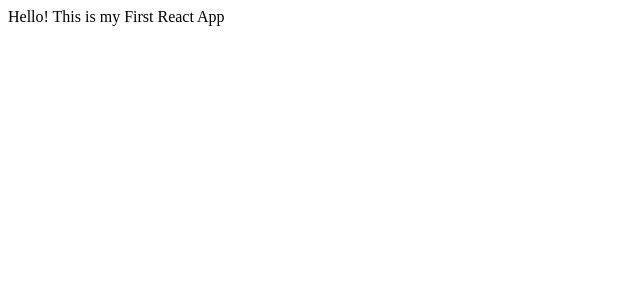
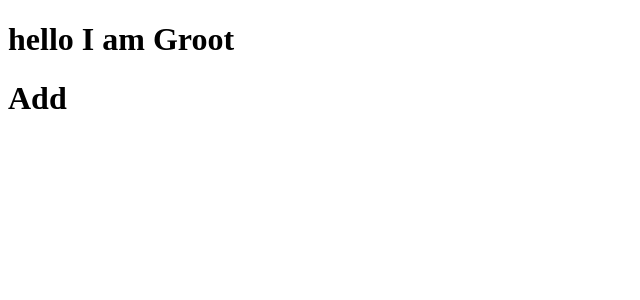
Before and after one commit to nehaumbre/REACTHUNX, a React (Vite) app in the folder vite-project/: page / in a window 1280 px wide. Shown: the top 300 px of the page, without its empty margins (0-640 px from the left). Built offline with nearby package versions, Linux system fonts and the light colour scheme.

Commit message:
React starter project: Understanding Components
Signed-off-by: nehaumbre <nehaumbre28@gmail.com>

```diff
--- a/vite-project/src/App.jsx
+++ b/vite-project/src/App.jsx
@@ -1,5 +1,8 @@
+import Greet from './components/Greet.jsx';
+import Add from './components/Add.jsx';
+
 const App = () => {
-  return <section>Hello! This is my First React App</section>;
+  return <div><Greet/><Add/></div>;
 };
 
 export default App;
--- /dev/null
+++ b/vite-project/src/components/Add.jsx
@@ -0,0 +1,7 @@
+const Add = () => {
+  return (
+    <h1>Add</h1>
+  )
+}
+
+export default Add
--- /dev/null
+++ b/vite-project/src/components/Greet.jsx
@@ -0,0 +1,5 @@
+const Greet = () => {
+    return <h1>hello I am Groot</h1>;
+}
+
+export default Greet;
--- a/vite-project/src/main.jsx
+++ b/vite-project/src/main.jsx
@@ -4,6 +4,6 @@
 
 createRoot(document.getElementById('root')).render(
   <StrictMode>
-    <App />
+    <App/>
   </StrictMode>,
 )
```
